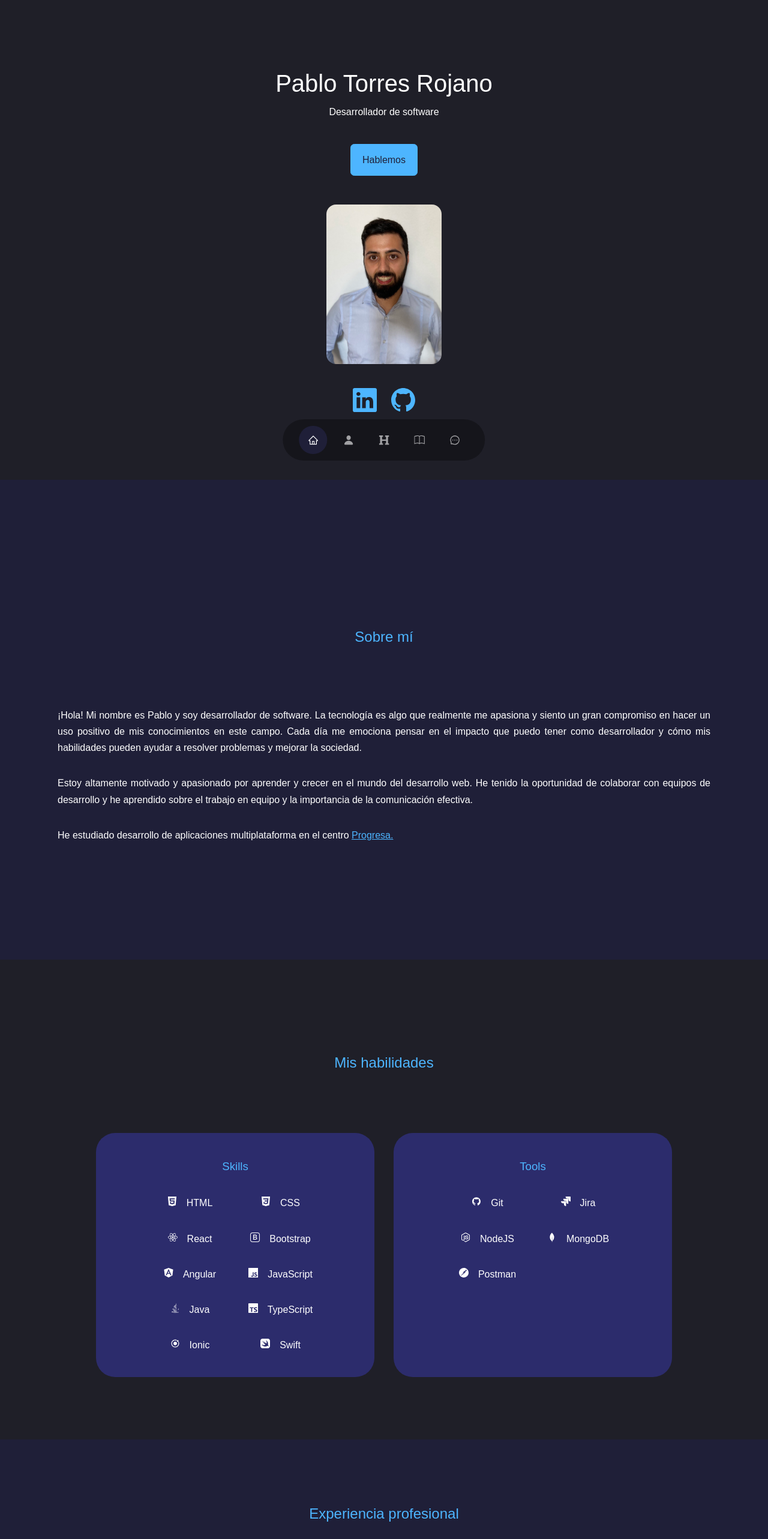
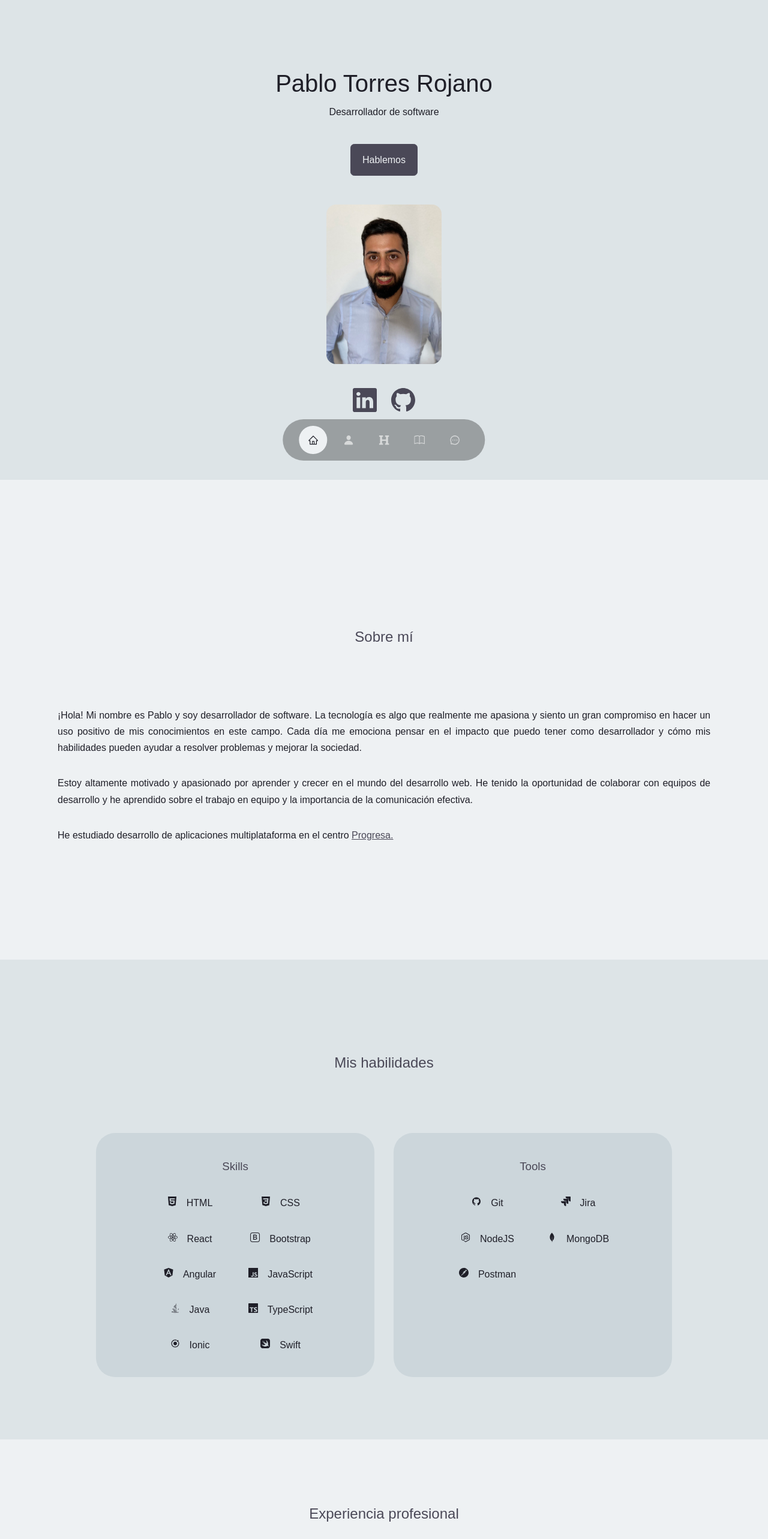
Before and after one commit to PabloTRM/pablotrm, a React (Create React App) app: page / in a window 1280 px wide. Shown: the top 2566 px of the page at 60% size. Built offline with nearby package versions, Linux system fonts and the light colour scheme.

Commit message:
feat updated colors, improved index css consistency

```diff
--- a/src/components/contact/contact.css
+++ b/src/components/contact/contact.css
@@ -29,8 +29,8 @@
     font-size: 0.8rem;
 }
 #contact  a{
-    color: white !important;
+    color: var(--color-black);
 }
 #contact{
-    background: #1f1f28;
+    background: var(--color-bg-ods);
 }
--- a/src/components/header/header.css
+++ b/src/components/header/header.css
@@ -1,5 +1,5 @@
 header{
-    background: #1f1f28;
+    background: var(--color-bg-ods);
 ;
 }
 .header_container {
--- a/src/components/navigation/navigation.css
+++ b/src/components/navigation/navigation.css
@@ -25,5 +25,5 @@ nav a:hover{
 }
 nav a.active {
     background: var(--color-bg);
-    color: var(--color-white);
+    color: var(--color-black);
 }
--- a/src/components/skills/skills.css
+++ b/src/components/skills/skills.css
@@ -4,7 +4,7 @@
     gap: 2em;
 }
 #skills{
-    background: #1f1f28;
+    background: var(--color-bg-ods);
 }
 
 .skills_container > div {
--- a/src/index.css
+++ b/src/index.css
@@ -14,14 +14,14 @@ html {
 }
 
 :root {
-    --color-bg: #1f1f38;
-    --color-bg-variant: #2c2c6c;
-    --color-primary: #4db5ff;
+    --color-bg:#eef1f3;
+    --color-bg-variant:#ccd6db;
+    --color-bg-ods:#dde4e7;
+    --color-primary: #4a4857;
     --color-primary-variant: rgba(77, 181, 255, 04);
-    --color-white: #fff;
+    --color-black: #1F1F28;
     --color-light: rgba(255, 255, 255, 0.6);
     --transition: all 400ms ease;
-
     --container-width-lg: 75%;
     --container-width-md: 86%;
     --container-width-sm: 90%;
@@ -31,7 +31,7 @@ html {
 body {
     font-family: sans-serif;
     background: var(--color-bg);
-    color: var(--color-white);
+    color: var(--color-black);
     line-height: 1.7;
 }
 
@@ -68,7 +68,7 @@ section {
 
 section > h2, section > h5 {
     text-align: center;
-    color: var(--color-white);
+    color: var(--color-black);
 }
 
 section > h2 {
@@ -77,7 +77,7 @@ section > h2 {
 }
 
 .text-light {
-    color: var(--color-white);
+    color: var(--color-black);
 }
 
 a {
@@ -89,7 +89,7 @@ p  a{
     text-decoration: underline;
 }
 a:hover {
-    color: var(--color-white);
+    color: var(--color-black);
 }
 
 .btn {
@@ -104,7 +104,7 @@ a:hover {
 }
 
 .btn:hover {
-    background: var(--color-white);
+    background: var(--color-black);
     color: var(--color-bg);
     border-color: transparent;
 }
```
